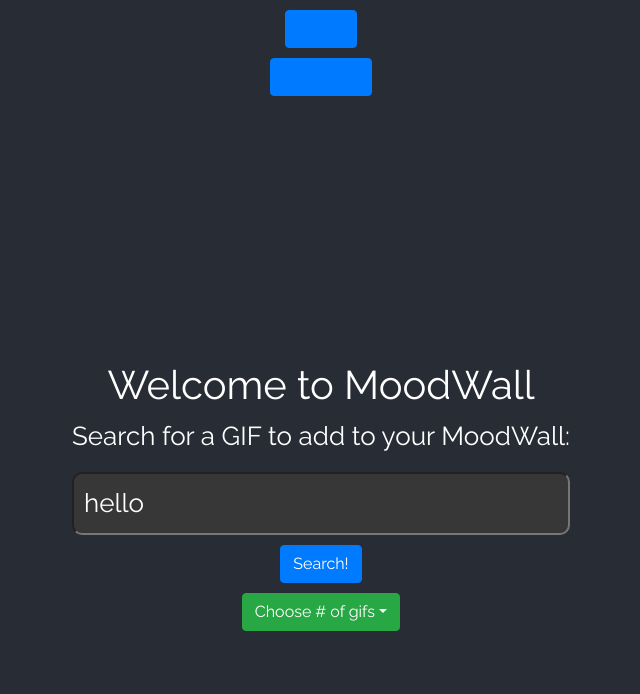
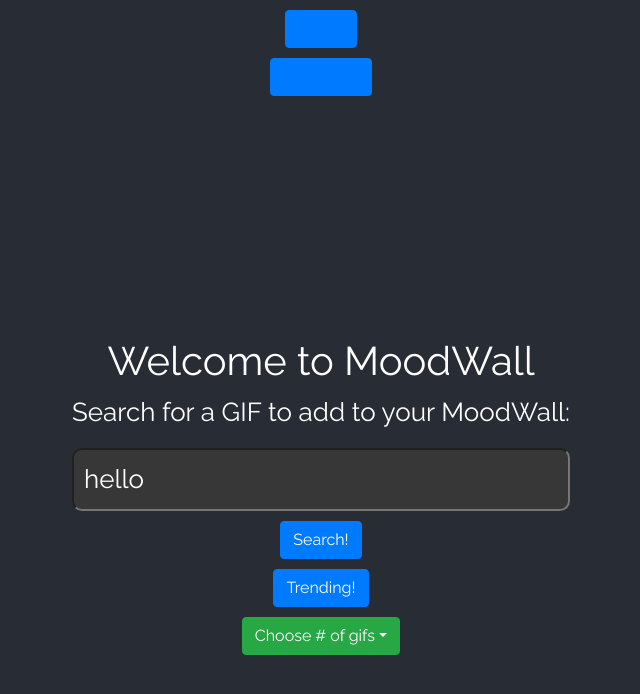
Before and after one commit to mhanna15/GifPicker, a React (Create React App) app in the folder gifpicker/: page / in a window 1280 px wide. Shown: the top 694 px of the page, without its empty margins (319-959 px from the left). Built offline with nearby package versions, Linux system fonts and the light colour scheme.

Commit message:
Added trending API endpoint

```diff
--- a/gifpicker/src/App.js
+++ b/gifpicker/src/App.js
@@ -29,7 +29,7 @@ const App = () => {
         <nav >
         <div name = "homeButton">
         <Button component = { Link }to = "/Home" >
-            <NavLink activeClassName = "ActiveMoodWallPage" exact id = "MoodWllPage" to = "/MoodWall" > MoodWall
+            <NavLink activeClassName = "ActiveMoodWallPage" exact id = "MoodWallPage" to = "/MoodWall" > MoodWall
             </NavLink>
          </Button>
          </div>
--- a/gifpicker/src/gifCard.js
+++ b/gifpicker/src/gifCard.js
@@ -8,8 +8,7 @@ const GifCard = props => {
 
 return (
     <div>
-      <img src={props.url} alt={props.title}  onClick={() => setMoodwalls(props.url)}>
-        {/* {console.log("This is the array: " + gifArray + "this is the GIFURL" + props.url)} */}
+      <img src={props.url} alt={props.title}  onClick={() => setCollage(gifArray.concat(props.url))}>
       </img>
     </div>
   );
--- a/gifpicker/src/searchForm.js
+++ b/gifpicker/src/searchForm.js
@@ -10,7 +10,6 @@ const SearchForm = props => {
   const [query, setQuery] = useState("hello");
   const [results, setResults] = useState([]);
   const [limit, setLimit] = useState(3);
-  //const [wall, setWall] = useState([]);
   const gifArray = [];
   const setMoodwalls = props.setMoodwalls;
 
@@ -26,14 +25,18 @@ const SearchForm = props => {
       })
   };
 
-  // const updateWall = gifs => {
-  //     setWall(gifArray => [...gifArray, gifs.images.downsized.url])
-  //     console.log("While within updateWall:" +  wall)
-  //     return (<MoodWall image = {wall} />)
-  // }
+  const fetchTrendingAPI = event => {
+    event.preventDefault();
+    let trendingAPI = `https://api.giphy.com/v1/gifs/trending?q=${query}&api_key=${API_KEY}&limit=${limit}`;
+    fetch(trendingAPI)
+      .then(response => response.json())
+      .then(content => {
+        setResults(content.data);
+      })
+  };
 
   return (
-    <form className="SearchForm" onSubmit={fetchAPI}>
+    <form className="SearchForm" onSubmit={fetchAPI, fetchTrendingAPI}>
       <p>Search for a GIF to add to your MoodWall:</p>
 
       <input
@@ -46,6 +49,12 @@ const SearchForm = props => {
       <div className="ButtonBar">
         <Button variant={"primary"} type="submit" disabled={!query}>
           Search!
+        </Button>
+      </div>
+
+      <div className="Trending">
+        <Button variant={"primary"} type="submit" disabled={!query}>
+          Trending!
         </Button>
       </div>
 
@@ -65,9 +74,6 @@ const SearchForm = props => {
 
       {results.map(d => (
         <GifCard url = {d.images.downsized.url} title = {d.title} setMoodwalls = {setMoodwalls}/>
-
-        //<img src={d.images.downsized.url} alt={d.title} onClick={() => props.setMoodwalls(d.images.downsized.url),
-        //console.log("Right here")
       ))}
 
     </form>
```
